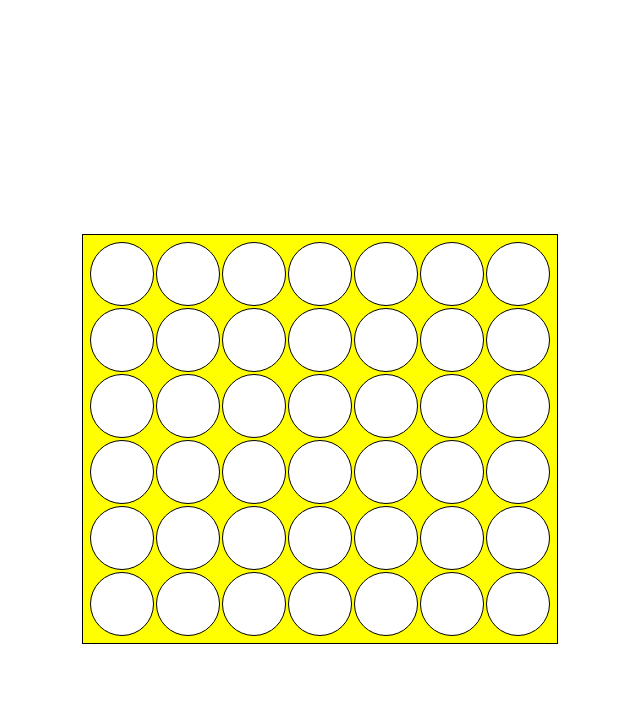
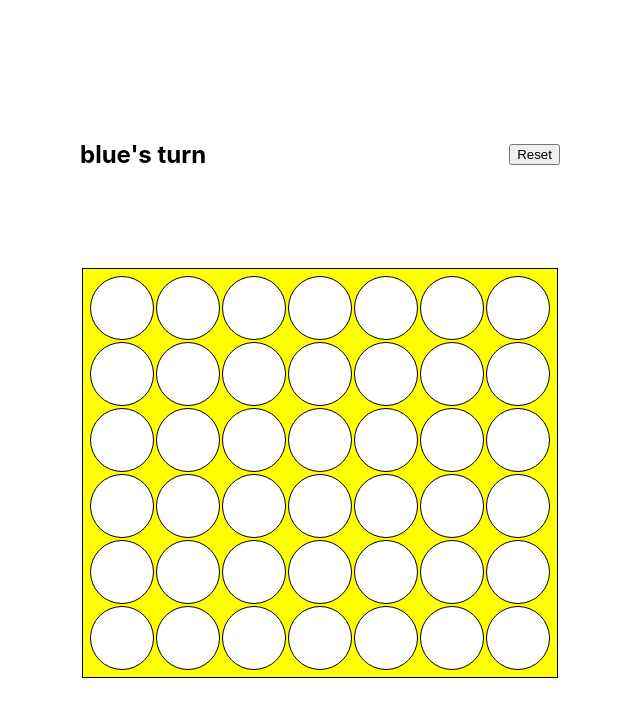
Before and after one commit to ferose/p2pgames, a React (Create React App) app: page / in a window 1280 px wide. Shown: the top 716 px of the page, without its empty margins (320-960 px from the left). Built offline with nearby package versions, Linux system fonts and the light colour scheme.

Commit message:
added label, reset button, and onMouseLeave event

```diff
--- a/src/Board.css
+++ b/src/Board.css
@@ -1,3 +1,9 @@
+.top-bar {
+    display: flex;
+    justify-content: space-between;
+    align-items: center;
+}
+
 .top-row {
     padding: 5px;
     background: white;
--- a/src/Board.tsx
+++ b/src/Board.tsx
@@ -138,25 +138,34 @@ function createEmptyBoard(rows: Number, columns: Number) {
   return board;
 }
 
-export default class Board extends React.Component<IBoardProps, IBoardState> {
-  public constructor(props: IBoardProps) {
-    super(props);
-    this.state = {
+const defaultState = {
   grid: createEmptyBoard(6,7),
   headerColumn: null,
   currentPlayer: CellType.Blue,
   winner: null,
-    }
-    this.handleHover = this.handleHover.bind(this);
+};
+
+export default class Board extends React.Component<IBoardProps, IBoardState> {
+  public constructor(props: IBoardProps) {
+    super(props);
+    this.state = defaultState;
+    this.handleMouseOver = this.handleMouseOver.bind(this);
+    this.handleMouseLeave = this.handleMouseLeave.bind(this);
     this.handleClick = this.handleClick.bind(this);
+    this.resetGame = this.resetGame.bind(this);
   }
 
-  public handleHover(event: React.MouseEvent){
-    event.preventDefault();
+  public handleMouseOver(event: React.MouseEvent){
     const dataset = (event.currentTarget as any).dataset;
     const col = Number(dataset.col);
     this.setState({
       headerColumn: col,
+    });
+  }
+
+  public handleMouseLeave(event: React.MouseEvent){
+    this.setState({
+      headerColumn: null,
     });
   }
 
@@ -179,8 +188,26 @@ export default class Board extends React.Component<IBoardProps, IBoardState> {
     }
   }
 
+  private resetGame() {
+    this.setState(defaultState);
+  }
+
+  private getStatus() {
+    if (this.state.winner) {
+      const winningPoint: Point = this.state.winner[0];
+      const winningPlayer = this.state.grid[winningPoint.row][winningPoint.col];
+      return `${winningPlayer} wins`;
+    }
+    return `${this.state.currentPlayer}'s turn`;
+  }
+
   public render() {
     return (
+      <div>
+        <div className="top-bar">
+          <h2>{this.getStatus()}</h2>
+          <button onClick={this.resetGame}>Reset</button>
+        </div>
         <table>
           <thead className="top-row">
             <tr>
@@ -192,7 +219,7 @@ export default class Board extends React.Component<IBoardProps, IBoardState> {
               })}
             </tr>
           </thead>
-        <tbody className="board">
+          <tbody className="board" onMouseLeave={this.handleMouseLeave}>
           {this.state.grid.map((row, i) => {
             return <tr key={i}>{row.map((cell, j) => {
               const classes = ["circle", "border-black", cell];
@@ -204,13 +231,14 @@ export default class Board extends React.Component<IBoardProps, IBoardState> {
                 data-row={i}
                 data-col={j}
                 className={classes.join(" ")}
-              onMouseOver={this.handleHover}
+                onMouseOver={this.handleMouseOver}
                 onClick={this.handleClick}
                 ></td>
             })}</tr>
           })}
           </tbody>
         </table>
+      </div>
     );
   }
 }
```
Lines whose indentation alone changed are shown as unchanged.
